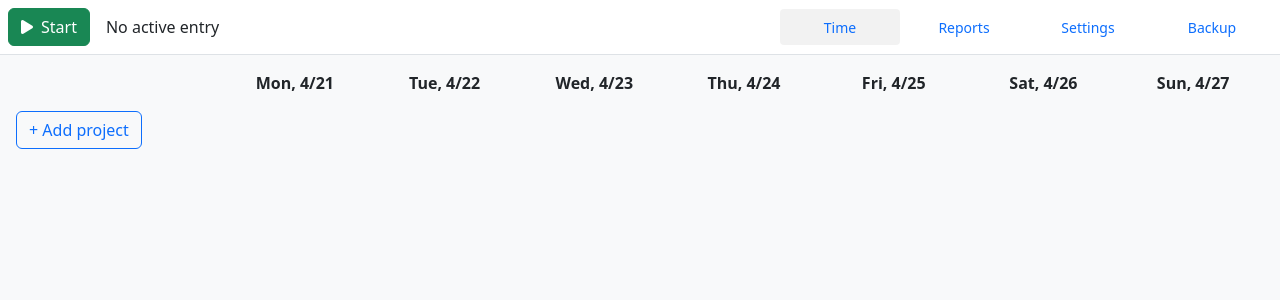
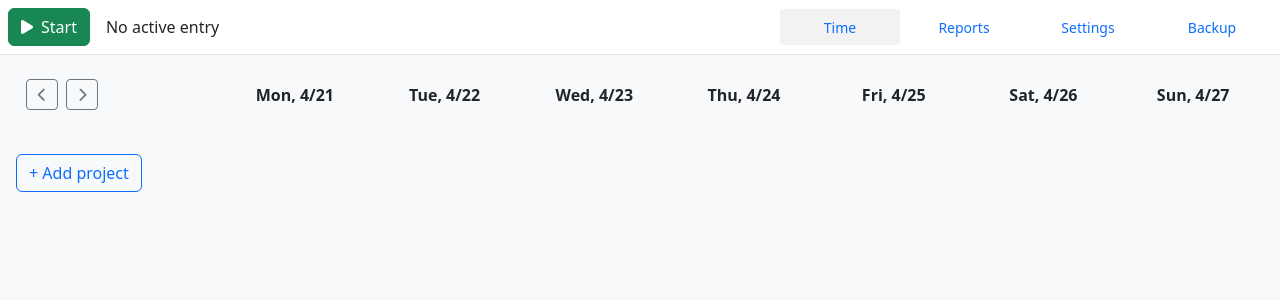
Before and after one commit to klntsky/timetracker.moe, a React (Vite) app: page / in a window 1280 px wide. Shown: the top 300 px of the page. Built offline with nearby package versions, Linux system fonts and the light colour scheme.

Commit message:
Week navigation

```diff
--- /dev/null
+++ b/src/components/TrackTab.css
@@ -0,0 +1,80 @@
+.week-nav {
+  display: flex;
+  justify-content: center;
+  margin-bottom: 10px;
+  position: relative;
+}
+
+.week-nav-controls {
+  display: flex;
+  align-items: center;
+  justify-content: flex-start;
+  width: 100%;
+  height: 31px;
+}
+
+.week-nav-controls .ml-auto {
+  margin-left: auto;
+}
+
+.nav-spacer {
+  width: 42px; /* Match the width of the button with clock icon */
+  height: 31px;
+}
+
+/* Style the week navigation buttons */
+.week-nav-controls button {
+  min-width: 32px;
+  height: 31px;
+  padding: 0 6px;
+}
+
+/* For the week grid */
+.week-grid {
+  display: grid;
+  grid-template-columns: 200px repeat(7, 1fr);
+  gap: 6px;
+  margin-bottom: 20px;
+}
+
+.header {
+  display: flex;
+  align-items: center;
+  justify-content: center;
+  font-weight: bold;
+  padding: 8px 10px;
+  background-color: #f8f9fa;
+  border-radius: 4px;
+  white-space: nowrap; /* Prevent text wrapping */
+  overflow: hidden; /* Hide overflow */
+  text-overflow: ellipsis; /* Add ellipsis for overflowing text */
+}
+
+.cell {
+  padding: 8px 10px;
+  border: 1px solid #e9ecef;
+  border-radius: 4px;
+  min-height: 40px;
+}
+
+.active-entry {
+  background-color: #f8f8f8;
+  border-radius: 3px;
+  padding: 2px 4px;
+}
+
+.ellipsis-btn {
+  background: none;
+  border: none;
+  color: #6c757d;
+  cursor: pointer;
+  padding: 0 4px;
+}
+
+.ellipsis-btn:hover {
+  color: #343a40;
+}
+
+.time-display {
+  margin-right: 8px;
+}
--- a/src/components/TrackTab.tsx
+++ b/src/components/TrackTab.tsx
@@ -1,7 +1,9 @@
-import React, { useState } from 'react';
+import React, { useState, useMemo } from 'react';
 import { Project, TimeEntry, Settings } from '../types';
 import { formatTimeHHMM, formatTimeHHMMSS } from '../utils/timeFormatters';
 import Dropdown from './Dropdown';
+import WeekNavigation from './WeekNavigation';
+import './TrackTab.css';
 
 interface Props {
   projects: Project[];
@@ -32,21 +34,39 @@ function TrackTabComponent({
 }: Props) {
   const [projectMenu, setProjectMenu] = useState<string | null>(null);
   const [entryMenu, setEntryMenu] = useState<string | null>(null);
+  const [weekOffset, setWeekOffset] = useState(0); // 0 = current week, -1 = last week, 1 = next week
 
+  // Get current date
   const now = new Date();
-  const weekStart = (() => {
+
+  // Calculate the start of the week with offset
+  const weekStart = useMemo(() => {
     const ws = new Date(now);
     const offset = settings.weekEndsOn === 'sunday' ? 1 : 0;
-    const diff = (now.getDay() + 7 - offset) % 7;
-    ws.setDate(now.getDate() - diff);
+    const diff = (ws.getDay() + 7 - offset) % 7;
+    ws.setDate(ws.getDate() - diff + (weekOffset * 7)); // Apply week offset
     ws.setHours(0, 0, 0, 0);
     return ws;
-  })();
-  const days = Array.from({ length: 7 }, (_, i) => {
-    const d = new Date(weekStart);
-    d.setDate(weekStart.getDate() + i);
-    return d;
-  });
+  }, [settings.weekEndsOn, weekOffset, now]);
+
+  // Generate the days of the week
+  const days = useMemo(() => {
+    return Array.from({ length: 7 }, (_, i) => {
+      const d = new Date(weekStart);
+      d.setDate(weekStart.getDate() + i);
+      return d;
+    });
+  }, [weekStart]);
+
+  // Check if we're on the current week
+  const isCurrentWeek = useMemo(() => {
+    return weekOffset === 0;
+  }, [weekOffset]);
+
+  // Week navigation functions
+  const goToPreviousWeek = () => setWeekOffset(weekOffset - 1);
+  const goToCurrentWeek = () => setWeekOffset(0);
+  const goToNextWeek = () => setWeekOffset(weekOffset + 1);
 
   const entriesForDay = (projId: string, d: Date) =>
     entries.filter(
@@ -59,12 +79,22 @@ function TrackTabComponent({
   return (
     <>
       <div className="week-grid">
-        <div className="header" />
+        <div className="header">
+          {/* Week navigation component */}
+          <WeekNavigation
+            weekOffset={weekOffset}
+            goToPreviousWeek={goToPreviousWeek}
+            goToCurrentWeek={goToCurrentWeek}
+            goToNextWeek={goToNextWeek}
+          />
+        </div>
+
         {days.map((d) => (
           <div key={d.toDateString()} className="header">
             {d.toLocaleDateString(undefined, { weekday: 'short', month: 'numeric', day: 'numeric' })}
           </div>
         ))}
+
         {projects.map((p) => (
           <React.Fragment key={p.id}>
             <div className="cell header d-flex justify-content-between align-items-center">
--- /dev/null
+++ b/src/components/WeekNavigation.tsx
@@ -0,0 +1,50 @@
+import React from 'react';
+
+interface WeekNavigationProps {
+  weekOffset: number;
+  goToPreviousWeek: () => void;
+  goToCurrentWeek: () => void;
+  goToNextWeek: () => void;
+}
+
+const WeekNavigation: React.FC<WeekNavigationProps> = ({
+  weekOffset,
+  goToPreviousWeek,
+  goToCurrentWeek,
+  goToNextWeek
+}) => {
+  // Check if we're on the current week
+  const isCurrentWeek = weekOffset === 0;
+
+  return (
+    <div className="week-nav-controls">
+      <button
+        className="btn btn-sm btn-outline-secondary"
+        onClick={goToPreviousWeek}
+        title="Previous Week"
+      >
+        <i className="fas fa-chevron-left"></i>
+      </button>
+
+      <button
+        className="btn btn-sm btn-outline-secondary mx-2"
+        onClick={goToNextWeek}
+        title="Next Week"
+      >
+        <i className="fas fa-chevron-right"></i>
+      </button>
+
+      {!isCurrentWeek && (
+        <button
+          className="btn btn-sm btn-outline-primary ml-auto"
+          onClick={goToCurrentWeek}
+          title="Go to today's date"
+        >
+          <i className="fas fa-clock"></i>
+        </button>
+      )}
+    </div>
+  );
+};
+
+export default WeekNavigation;
```
